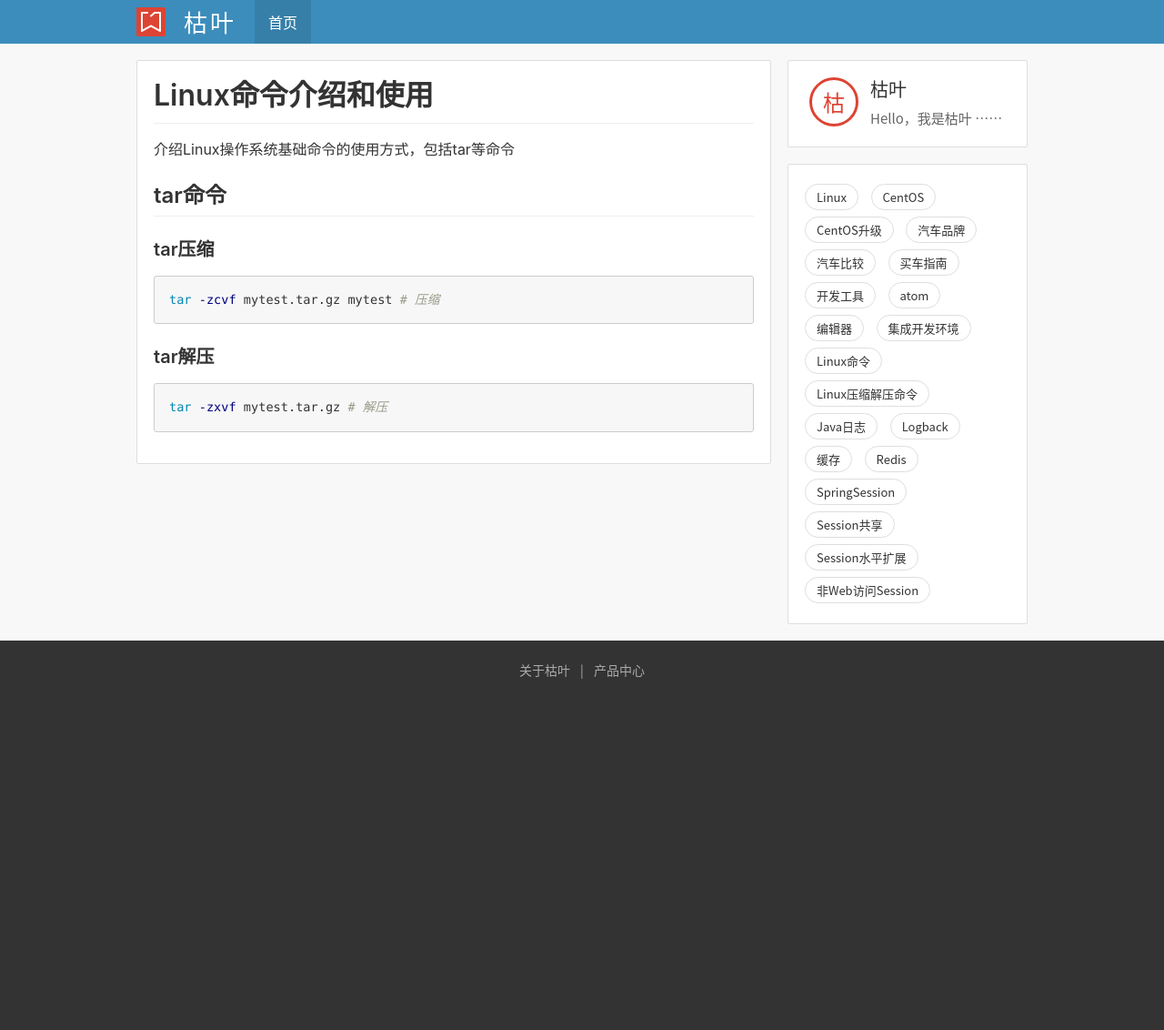
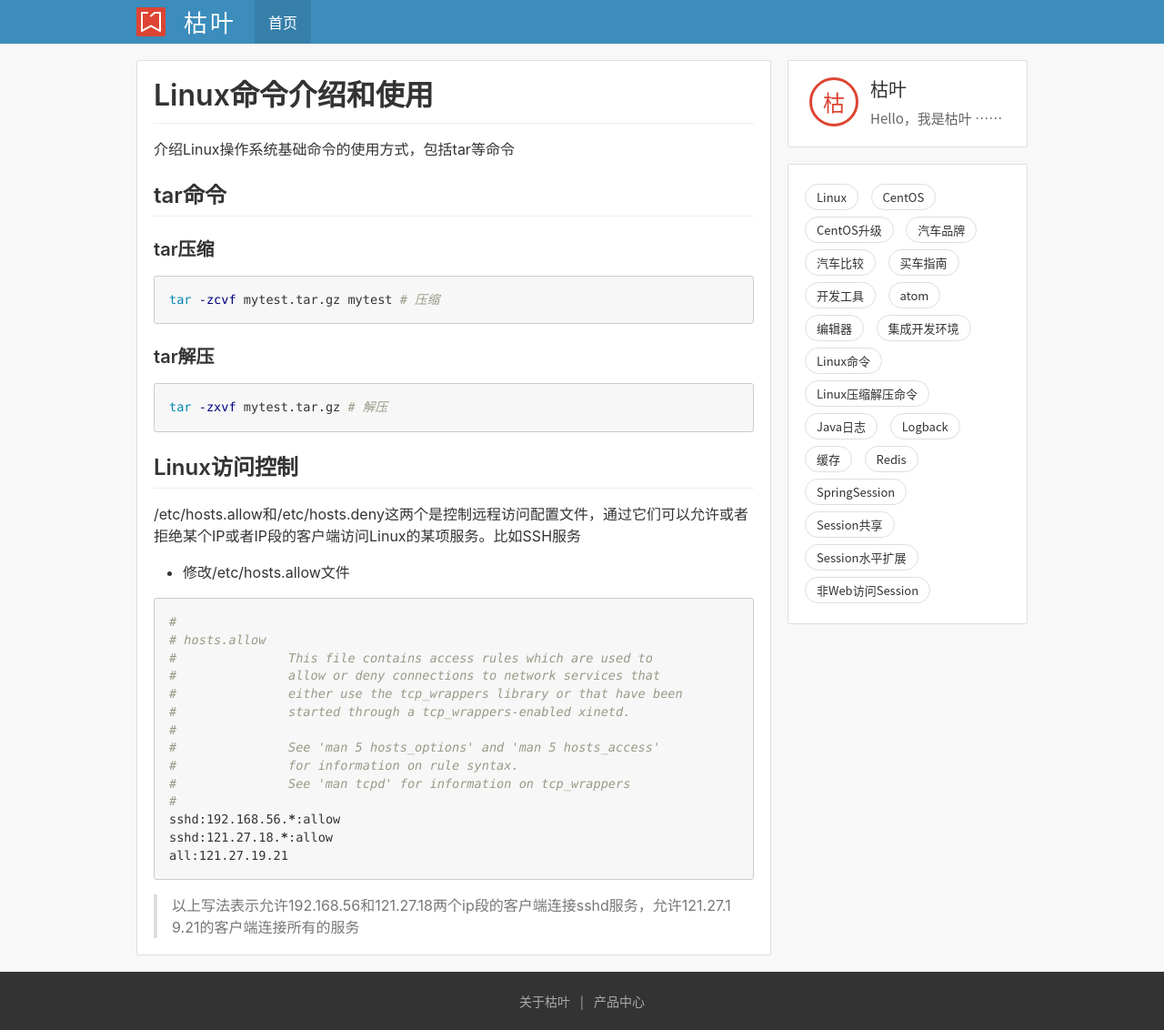
Before and after one commit to kuyer/kuyer.github.com, a Jekyll site: the page built from _posts/linux/2017-01-22-linux-command.md, in a window 1280 px wide. Shown: the whole page at 91% size. Built offline with Jekyll 4.4.1, drawn with Linux system fonts in a browser that asks for light colours; before the commit the page ends 900 px from its top, so only the background shows below that.

Commit message:
修改Linux基础文章

````diff
--- a/_posts/linux/2017-01-22-linux-command.md
+++ b/_posts/linux/2017-01-22-linux-command.md
@@ -24,3 +24,28 @@ tar -zcvf mytest.tar.gz mytest # 压缩
 ```bash
 tar -zxvf mytest.tar.gz # 解压
 ```
+
+## Linux访问控制
+
+/etc/hosts.allow和/etc/hosts.deny这两个是控制远程访问配置文件，通过它们可以允许或者拒绝某个IP或者IP段的客户端访问Linux的某项服务。比如SSH服务
+
+* 修改/etc/hosts.allow文件
+
+```bash
+#
+# hosts.allow
+#		This file contains access rules which are used to
+#		allow or deny connections to network services that
+#		either use the tcp_wrappers library or that have been
+#		started through a tcp_wrappers-enabled xinetd.
+#
+#		See 'man 5 hosts_options' and 'man 5 hosts_access'
+#		for information on rule syntax.
+#		See 'man tcpd' for information on tcp_wrappers
+#
+sshd:192.168.56.*:allow
+sshd:121.27.18.*:allow
+all:121.27.19.21
+```
+
+> 以上写法表示允许192.168.56和121.27.18两个ip段的客户端连接sshd服务，允许121.27.19.21的客户端连接所有的服务
````
